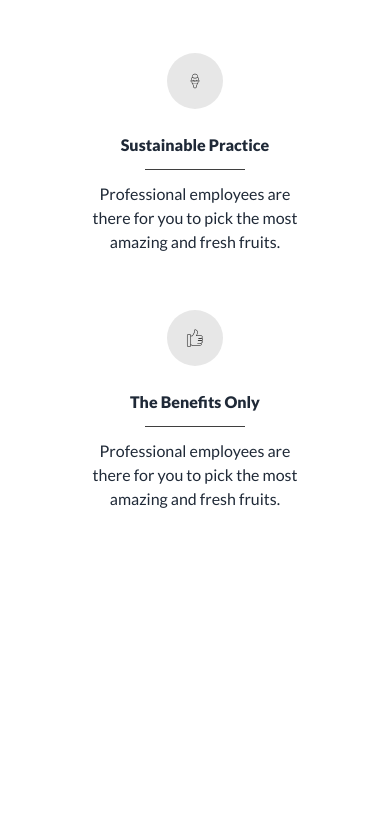
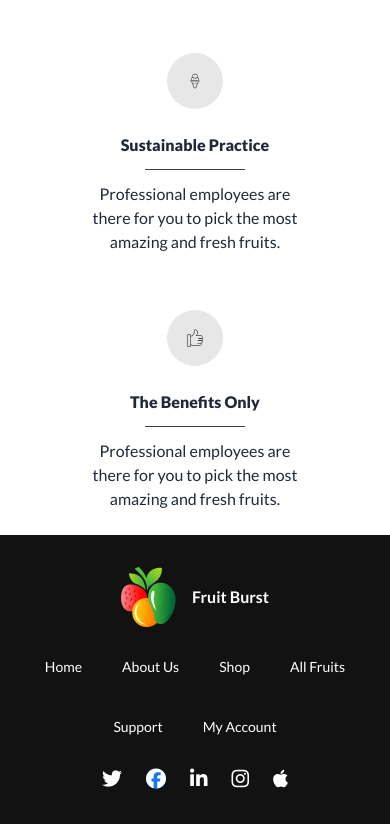
Before and after one commit to rahimbd7/Fruit-Burst, a plain HTML site: page index.html in a window 390 px wide. Shown: the part 6068-6892 px from the top of the page. Before the commit the page ends 6603 px from the top, so only its background shows below. Drawn offline with nearby package versions, Linux system fonts and the light colour scheme.

Commit message:
Footer section design and responsiveness has done

```diff
--- a/index.html
+++ b/index.html
@@ -71,8 +71,8 @@
                     </div>
                 </div>
                 <div class="navbar-end">
-                    <div class="relative hidden lg:block">
-                        <input type="text" placeholder="Search here" class="pl-7  rounded-full p-2 w-[400px]">
+                    <div class="relative hidden lg:block text-black">
+                        <input type="text" placeholder="Search here" class="pl-7  rounded-full p-2 w-[400px] focus:outline-none ">
                         <i class="fa-solid fa-magnifying-glass text-[#121212] absolute top-[32%] left-[90%]"></i>
                     </div>
 
@@ -605,8 +605,10 @@
             <div class="mx-6 my-6 md:mt-16 lg:mt-36 2xl:mx-60">
                 <!-- choose us title  -->
                 <div class="mb-12">
-                    <h1 class="text-xl md:text-2xl lg:text-5xl font-extrabold text-center mb-2 md:mb-6">Why Choose Us</h1>
-                    <p class="text-base font-medium px-[34px] md:max-w-[615px] mx-auto text-center">Contrary to popular belief, is
+                    <h1 class="text-xl md:text-2xl lg:text-5xl font-extrabold text-center mb-2 md:mb-6">Why Choose Us
+                    </h1>
+                    <p class="text-base font-medium px-[34px] md:max-w-[615px] mx-auto text-center">Contrary to popular
+                        belief, is
                         not simply random
                         text. It has roots in a piece of classical Latin literature from 45 BC,
                         making it over 2000 years old.</p>
@@ -650,9 +652,10 @@
                                 <div class="flex justify-center md:justify-start">
                                     <p class="h-[1px] w-[100px] bg-[#3F3F3F] mb-3 "></p>
                                 </div>
-                            <p class="px-[65px] md:px-0 lg:px-0 lg:w-[354px] text-base font-medium text-center md:text-left">
-                                Professional employees are there for you to pick the most amazing and fresh fruits.
-                            </p>
+                                <p
+                                    class="px-[65px] md:px-0 lg:px-0 lg:w-[354px] text-base font-medium text-center md:text-left">
+                                    Professional employees are there for you to pick the most amazing and fresh fruits.
+                                </p>
                             </div>
                         </div>
                         <div class="flex flex-col md:flex-row gap-6 justify-center items-center md:items-start  ">
@@ -710,7 +713,7 @@
                                 <div class="flex justify-center md:justify-start">
                                     <p class="h-[1px] w-[100px] bg-[#3F3F3F] mb-3 "></p>
                                 </div>
-                               <p
+                                <p
                                     class="px-[65px] md:px-0 lg:px-0 lg:w-[354px] text-base font-medium text-center md:text-left">
                                     Professional employees are there for you to pick the most amazing and fresh fruits.
                                 </p>
@@ -722,13 +725,15 @@
                     </div>
                     <!-- promotional part Two-->
                     <div class="space-y-12 order-3 md:order-3">
-                        <div class="flex flex-col-reverse md:flex-row gap-6 justify-center items-center md:items-start  ">
+                        <div
+                            class="flex flex-col-reverse md:flex-row gap-6 justify-center items-center md:items-start  ">
                             <div class="text-center md:text-right">
                                 <h4 class="lg:text-2xl font-extrabold mb-3">Integrated Supplier</h4>
                                 <div class="flex justify-center items-center">
                                     <p class="h-[1px] w-[100px] bg-[#3F3F3F] mb-3  md:ml-auto"></p>
                                 </div>
-                                <p class="px-[65px] md:px-0 lg:px-0 lg:w-[354px] text-base font-medium">Professional employees are there for you
+                                <p class="px-[65px] md:px-0 lg:px-0 lg:w-[354px] text-base font-medium">Professional
+                                    employees are there for you
                                     to pick the most amazing
                                     and fresh fruits.</p>
                             </div>
@@ -775,13 +780,15 @@
                                 </svg>
                             </div>
                         </div>
-                        <div class="flex flex-col-reverse md:flex-row gap-6 justify-center items-center md:items-start  ">
+                        <div
+                            class="flex flex-col-reverse md:flex-row gap-6 justify-center items-center md:items-start  ">
                             <div class="text-center md:text-right">
                                 <h4 class="lg:text-2xl font-extrabold mb-3">Sustainable Practice</h4>
                                 <div class="flex justify-center items-center">
                                     <p class="h-[1px] w-[100px] bg-[#3F3F3F] mb-3  md:ml-auto"></p>
                                 </div>
-                                <p class="px-[65px] md:px-0 lg:px-0 lg:w-[354px] text-base font-medium">Professional employees are there for you
+                                <p class="px-[65px] md:px-0 lg:px-0 lg:w-[354px] text-base font-medium">Professional
+                                    employees are there for you
                                     to pick the most amazing
                                     and fresh fruits.</p>
                             </div>
@@ -797,13 +804,15 @@
                                 </svg>
                             </div>
                         </div>
-                        <div class="flex flex-col-reverse md:flex-row gap-6 justify-center items-center md:items-start  ">
+                        <div
+                            class="flex flex-col-reverse md:flex-row gap-6 justify-center items-center md:items-start  ">
                             <div class="text-center md:text-right">
                                 <h4 class="lg:text-2xl font-extrabold mb-3">The Benefits Only</h4>
                                 <div class="flex justify-center items-center">
                                     <p class="h-[1px] w-[100px] bg-[#3F3F3F] mb-3  md:ml-auto"></p>
                                 </div>
-                                <p class="px-[65px] md:px-0 lg:px-0 lg:w-[354px] text-base font-medium">Professional employees are there for you
+                                <p class="px-[65px] md:px-0 lg:px-0 lg:w-[354px] text-base font-medium">Professional
+                                    employees are there for you
                                     to pick the most amazing
                                     and fresh fruits.</p>
                             </div>
@@ -836,6 +845,35 @@
             </div>
         </section>
     </main>
+    <footer>
+        <div class="bg-[#121212] py-8 md:py-20 lg:py-[140px] lg:mt-36">
+            <div>
+                <div class="flex justify-center items-center gap-4 mb-[30px] lg:mb-[60px]">
+                    <img src="./images/logo.png" alt="">
+                    <h1 class="md:text-2xl lg:text-[40px] font-bold  text-white">Fruit Burst</h1>
+                </div>
+                <div class="flex justify-center items-center   text-white mb-[27px] lg:mb-[65px] text-sm md:text-[18px] font-medium md:font-semibold">
+                    <ul class="flex gap-10 md:gap-10 lg:gap-14 flex-wrap mx-10 justify-center">
+                        <li><a href="">Home</a></li>
+                        <li><a href="">About Us</a></li>
+                        <li><a href="">Shop</a></li>
+                        <li><a href="">All Fruits </a></li>
+                        <li><a href="">Support </a></li>
+                        <li><a href="">My Account</a></li>
+                    </ul>
+                </div>
+                <div class="flex justify-center items-center gap-4 text-white ">
+                    <ul class="flex gap-6 md:gap-7 lg:gap-10 text-xl md:text-2xl lg:text-4xl ">
+                        <li><a href=""><i class="fa-brands fa-twitter"></i></a></li>
+                        <li><a href=""><i class="fa-brands fa-facebook bg-[#1877F2] rounded-full"></i></a></li>
+                        <li><a href=""><i class="fa-brands fa-linkedin-in"></i></a></li>
+                        <li><a href=""><i class="fa-brands fa-instagram"></i></a></li>
+                        <li><a href=""><i class="fa-brands fa-apple"></i></a></li>
+                    </ul>
+                </div>
+            </div>
+        </div>
+    </footer>
 </body>
 
 </html>
```
